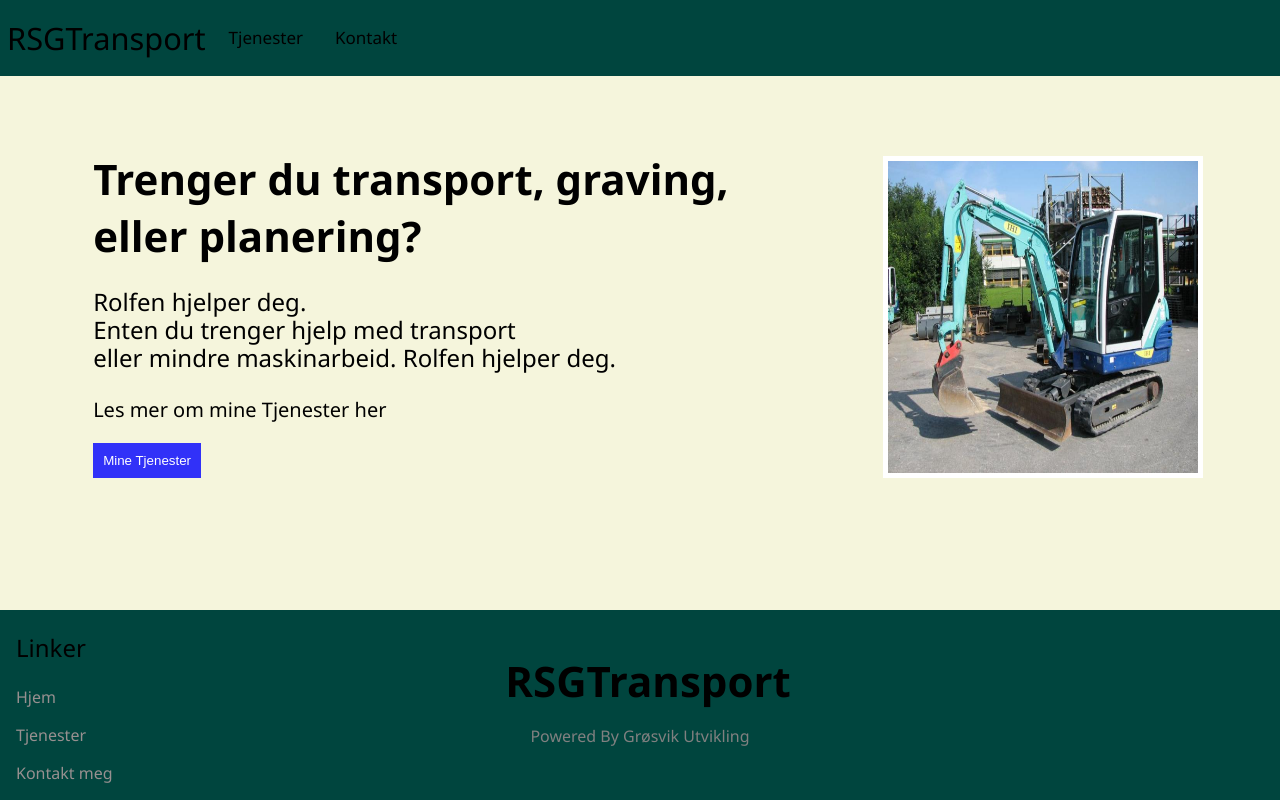
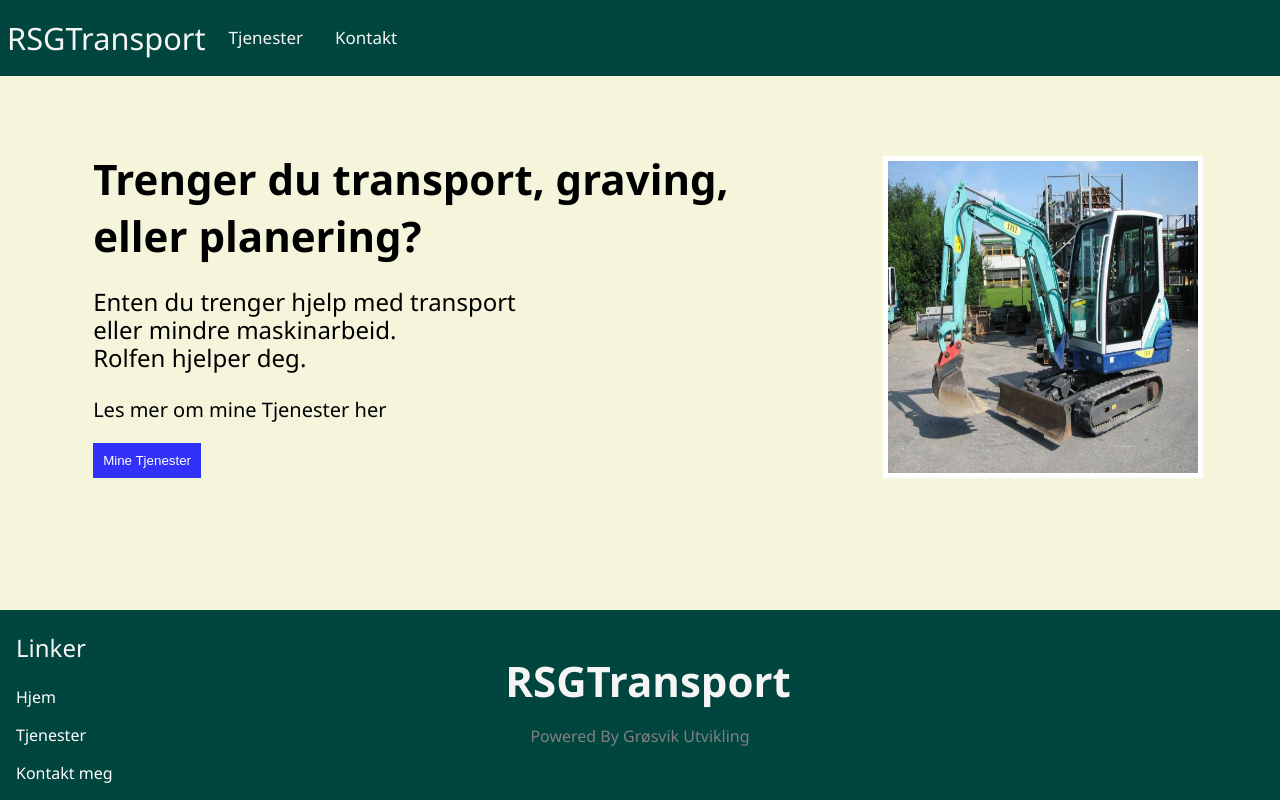
Before and after one commit to JoeBamaVEVO/RSGTransport, a PHP site: page / in a window 1280 px wide. Run offline with PHP 8.4, Linux system fonts and the light colour scheme.

Commit message:
Changed some colors and spacing

```diff
--- a/index.php
+++ b/index.php
@@ -12,9 +12,9 @@
         <div class="container-flex">
             <div class="container-text">
                 <p class="PageHeader">Trenger du transport, graving, <br>eller planering?</p>
-                <p class="PageText">Rolfen hjelper deg.<br>
+                <p class="PageText">
                 Enten du trenger hjelp med transport <br>
-                eller mindre maskinarbeid.
+                eller mindre maskinarbeid. <br>
                 Rolfen hjelper deg.
                 </p>
                 <p class="PageInfo">Les mer om mine Tjenester her</p>
--- a/kontakt.php
+++ b/kontakt.php
@@ -30,7 +30,7 @@
                 Telefon:
             </p>
             <p class="PageText">
-                123 45 678
+                934 68 313
             </p>
             <p class="PageInfo">Send oss en e-post her</p>
             <a href="mailto:kontakt@rolfen.no">
--- a/style.css
+++ b/style.css
@@ -157,6 +157,7 @@ body::-webkit-scrollbar{display: none; /* for Chrome, Safari, and Opera */}
     justify-content: center;
     float: center;
     border-top: solid;
+    padding-top: 1rem;
     margin: 20px 25rem 0px 25rem;
   }
 
@@ -176,6 +177,7 @@ footer{
 display: grid;
 grid-template-columns: 1fr 1fr 1fr;
 background-color: #00453e;
+color: whitesmoke;
 margin-bottom: 0;
 margin-top: 20px;
 }
@@ -189,12 +191,12 @@ footer li{
   margin-top: 1rem;
 }
 footer ul a{
-  color: #979090;
+  color: #ffffff;
   text-decoration: none;
 }
 
 footer ul a:hover{
-  color: rgb(156, 69, 69);
+  color: rgb(0, 123, 255);
   transition: 0.4s;
   text-decoration: none;
 }
@@ -211,7 +213,7 @@ footer ul a:hover{
 
 .DevWatermark a:hover{
   transform: scale(1.6);
-  color: beige;
+  color: rgb(0, 123, 255);
   transition: 0.2s;
 }
 
@@ -221,13 +223,14 @@ footer ul a:hover{
 
 .topnav {
   background-color: #00453e;
+  color: whitesmoke;
 }
 
 .topnav a {
   vertical-align: middle;
   line-height: 3rem;
   float: left;
-  color: #000000;
+  color: whitesmoke;
   text-align: center;
   padding: 14px 16px;
   text-decoration: none;
@@ -236,7 +239,6 @@ footer ul a:hover{
 
 .topnav a:nth-child(1) {
   font-size: 28px;
-  color: rgb(0, 0, 0);
 }
 
 .topnav a:hover {
```
